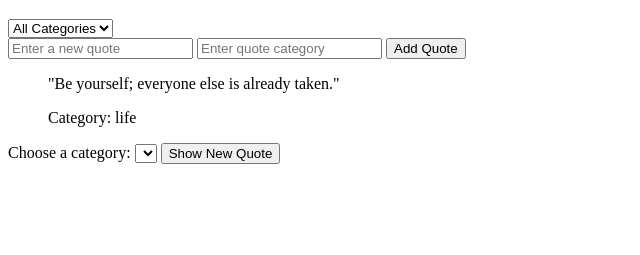
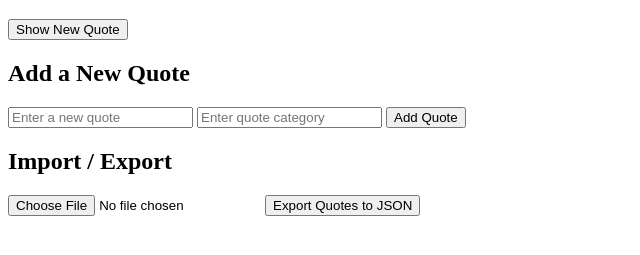
Before and after one commit to Cyril-Ato/alx_fe_javascript, a plain HTML site: page dom-manipulation/index.html in a window 1280 px wide. Shown: the part 61-316 px from the top of the page, without its empty margins (0-640 px from the left). Drawn offline with Linux system fonts and the light colour scheme.

Commit message:
local and session storage integrated

```diff
--- a/dom-manipulation/index.html
+++ b/dom-manipulation/index.html
@@ -9,13 +9,16 @@
   <h1>Dynamic Quote Generator</h1>
 
   <div id="quoteDisplay"></div>
-
-  <label for="categorySelect">Choose a category:</label>
-  <select id="categorySelect"></select>
-
   <button id="newQuote">Show New Quote</button>
 
-  <div id="formContainer"></div>
+  <h2>Add a New Quote</h2>
+  <input id="newQuoteText" type="text" placeholder="Enter a new quote" />
+  <input id="newQuoteCategory" type="text" placeholder="Enter quote category" />
+  <button onclick="addQuote()">Add Quote</button>
+
+  <h2>Import / Export</h2>
+  <input type="file" id="importFile" accept=".json" onchange="importFromJsonFile(event)" />
+  <button onclick="exportToJsonFile()">Export Quotes to JSON</button>
 
   <script src="script.js"></script>
 </body>
--- a/dom-manipulation/script.js
+++ b/dom-manipulation/script.js
@@ -1,108 +1,84 @@
+const quoteDisplay = document.getElementById("quoteDisplay");
+const newQuoteBtn = document.getElementById("newQuote");
+const newQuoteText = document.getElementById("newQuoteText");
+const newQuoteCategory = document.getElementById("newQuoteCategory");
 
-let quotes = [
-  { text: "Stay hungry, stay foolish.", category: "inspiration" },
-  { text: "Talk is cheap. Show me the code.", category: "technology" },
-  { text: "Be yourself; everyone else is already taken.", category: "life" }
-];
+let quotes = [];
 
 
-const quoteDisplay = document.getElementById("quoteDisplay");
-const newQuoteBtn = document.getElementById("newQuote");
+if (localStorage.getItem("quotes")) {
+  quotes = JSON.parse(localStorage.getItem("quotes"));
+}
 
 
-createAddQuoteForm();
-showRandomQuote();
-
-
-newQuoteBtn.addEventListener("click", showRandomQuote);
-
+if (sessionStorage.getItem("lastQuote")) {
+  quoteDisplay.innerHTML = sessionStorage.getItem("lastQuote");
+}
 
 function showRandomQuote() {
-  const category = document.getElementById("categorySelect").value;
-  const filtered = category === "all"
-    ? quotes
-    : quotes.filter(q => q.category === category);
-
-  if (filtered.length === 0) {
-    quoteDisplay.innerHTML = `<p>No quotes in this category.</p>`;
+  if (quotes.length === 0) {
+    quoteDisplay.innerHTML = "<p>No quotes available.</p>";
     return;
   }
 
-  const randomIndex = Math.floor(Math.random() * filtered.length);
-  const quote = filtered[randomIndex];
+  const randomIndex = Math.floor(Math.random() * quotes.length);
+  const { text, category } = quotes[randomIndex];
 
-  quoteDisplay.innerHTML = `
-    <blockquote>
-      <p>"${quote.text}"</p>
-      <footer>Category: ${quote.category}</footer>
-    </blockquote>
-  `;
+  const quoteHTML = `<p><strong>${category}:</strong> "${text}"</p>`;
+  quoteDisplay.innerHTML = quoteHTML;
+  sessionStorage.setItem("lastQuote", quoteHTML);
 }
 
+function addQuote() {
+  const text = newQuoteText.value.trim();
+  const category = newQuoteCategory.value.trim();
 
-function createAddQuoteForm() {
-  const formContainer = document.createElement("div");
-  formContainer.className = "form-area";
-
-  formContainer.innerHTML = `
-    <select id="categorySelect">
-      <option value="all">All Categories</option>
-    </select>
-    <div>
-      <input id="newQuoteText" type="text" placeholder="Enter a new quote" />
-      <input id="newQuoteCategory" type="text" placeholder="Enter quote category" />
-      <button id="addQuoteBtn">Add Quote</button>
-    </div>
-  `;
-
-  document.body.insertBefore(formContainer, quoteDisplay);
-
-
-  updateCategorySelect();
-
-
-  document.getElementById("addQuoteBtn").addEventListener("click", addQuote);
-  document.getElementById("categorySelect").addEventListener("change", showRandomQuote);
-}
-
-
-function addQuote() {
-  const textInput = document.getElementById("newQuoteText");
-  const categoryInput = document.getElementById("newQuoteCategory");
-  const quoteText = textInput.value.trim();
-  const quoteCategory = categoryInput.value.trim().toLowerCase();
-
-  if (!quoteText || !quoteCategory) {
-    alert("Please fill both quote and category.");
+  if (!text || !category) {
+    alert("Please enter both quote and category.");
     return;
   }
 
-  quotes.push({ text: quoteText, category: quoteCategory });
-
-  textInput.value = "";
-  categoryInput.value = "";
-
-  updateCategorySelect();
+  const newQuote = { text, category };
+  quotes.push(newQuote);
+  saveQuotes();
+  newQuoteText.value = "";
+  newQuoteCategory.value = "";
   showRandomQuote();
 }
 
+function saveQuotes() {
+  localStorage.setItem("quotes", JSON.stringify(quotes));
+}
 
-function updateCategorySelect() {
-  const categorySelect = document.getElementById("categorySelect");
-  const existingOptions = new Set();
+function exportToJsonFile() {
+  const dataStr = JSON.stringify(quotes, null, 2);
+  const blob = new Blob([dataStr], { type: "application/json" });
+  const url = URL.createObjectURL(blob);
 
-  for (let option of categorySelect.options) {
-    existingOptions.add(option.value);
-  }
+  const a = document.createElement("a");
+  a.href = url;
+  a.download = "quotes.json";
+  a.click();
+  URL.revokeObjectURL(url);
+}
 
-  const categories = [...new Set(quotes.map(q => q.category))];
+function importFromJsonFile(event) {
+  const fileReader = new FileReader();
+  fileReader.onload = function (e) {
+    try {
+      const importedQuotes = JSON.parse(e.target.result);
+      if (Array.isArray(importedQuotes)) {
+        quotes.push(...importedQuotes);
+        saveQuotes();
+        alert("Quotes imported successfully!");
+      } else {
+        alert("Invalid JSON structure.");
+      }
+    } catch (error) {
+      alert("Error parsing JSON file.");
+    }
+  };
+  fileReader.readAsText(event.target.files[0]);
+}
 
-  categories.forEach(cat => {
-    if (!existingOptions.has(cat)) {
-      const option = document.createElement("option");
-      option.value = cat;
-      option.textContent = cat.charAt(0).toUpperCase() + cat.slice(1);
-      categorySelect.appendChild(option);
-    }
-  });
-}
+newQuoteBtn.addEventListener("click", showRandomQuote);
```
